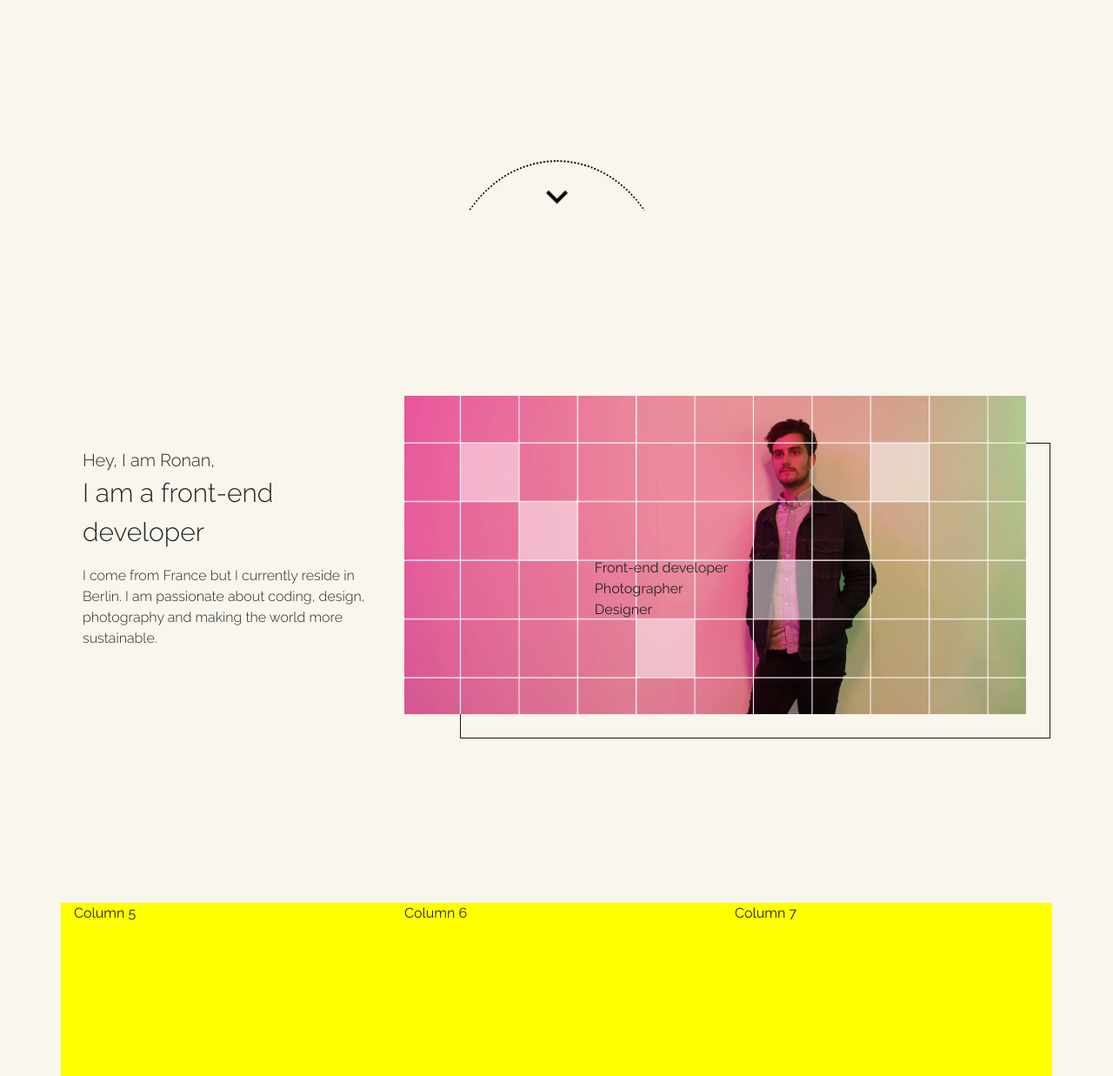
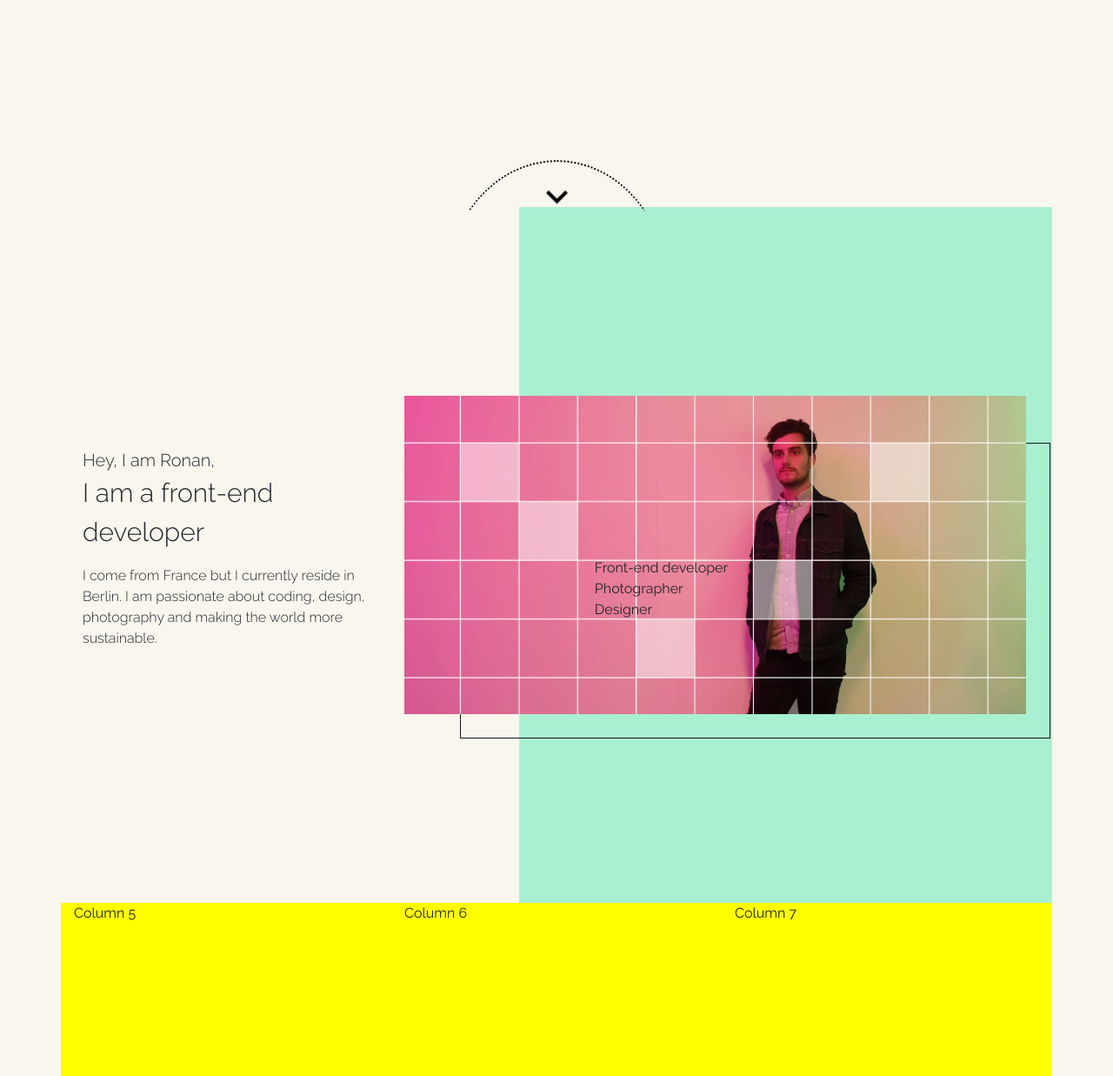
Before and after one commit to Holdenro/Portfolio, a PHP site: page / in a window 1280 px wide. Shown: the part 562-1799 px from the top of the page at 87% size. Run offline with PHP 8.4, Linux system fonts and the light colour scheme; some libraries are stand-ins or nearby versions.

Commit message:
green background

```diff
--- a/index.html
+++ b/index.html
@@ -77,7 +77,10 @@
 								<li>Photographer</li>
 	    						<li>Designer</li>
 							</ul>
-					</div>
+				</div>
+				<div class = "container greenbackground">
+					<div class = "green-background"></div>
+				</div>
 
 
 
--- a/stylesheets/style.css
+++ b/stylesheets/style.css
@@ -211,8 +211,8 @@ button.navbar-toggler {
     position: relative;
     left: 315px;
     bottom: 170px;*/
-     display: inline-block;
- 	 position: relative;
+    display: inline-block;
+ 	position: relative;
     z-index: 1;
 }
 
@@ -223,7 +223,6 @@ button.navbar-toggler {
   position: relative;
   left: 20px;
   bottom: 7px;*/
-
   z-index: 2;
 }
 
@@ -256,3 +255,18 @@ button.navbar-toggler {
   margin-right: 169px;
   margin-top: 94px;
 }
+
+.greenbackground{
+  display: flex;
+  justify-content: flex-end;
+  position: absolute;
+}
+
+.green-background {
+  width: 84%;
+  height: 100vh;
+  background-color: #A9F0D1;
+  bottom: 1148px;
+  left: 529px;
+  z-index: -1;
+}
```
